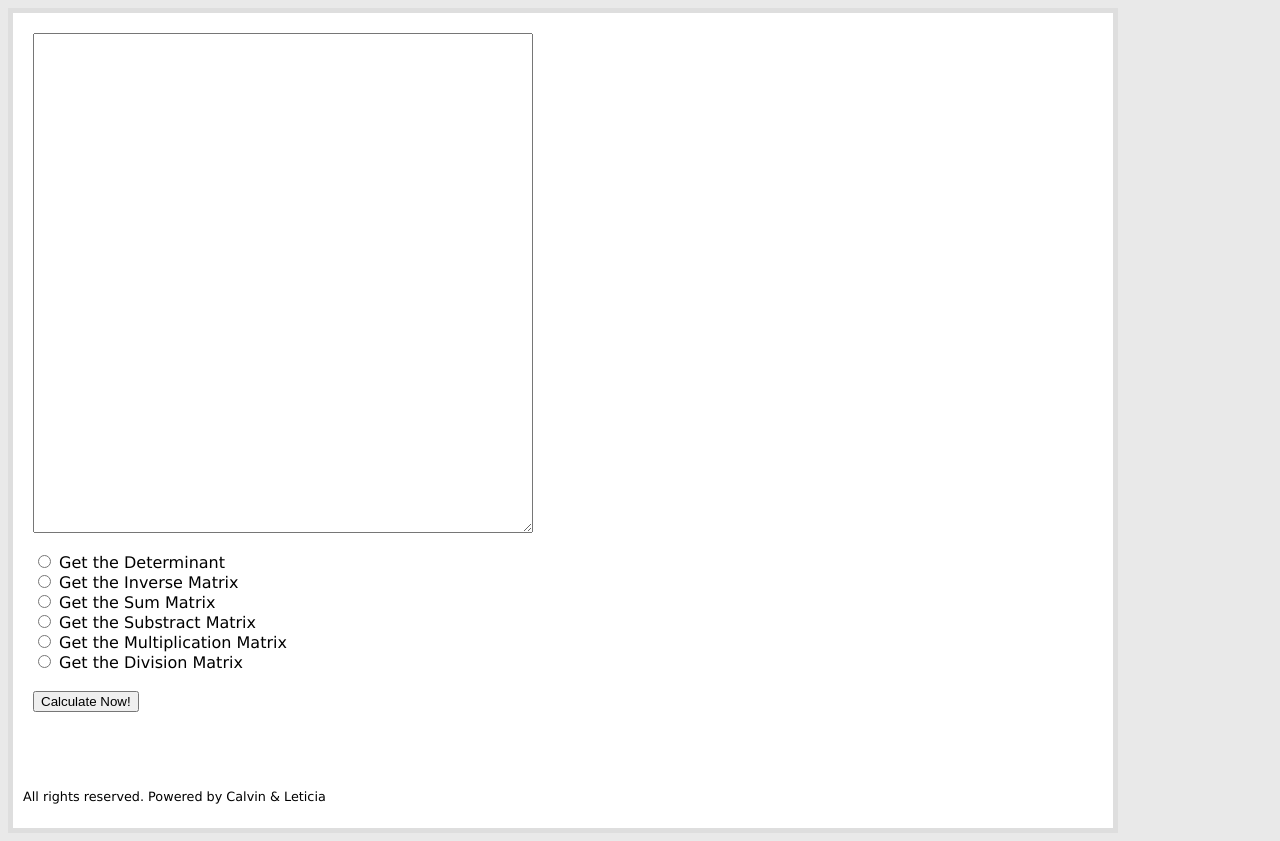
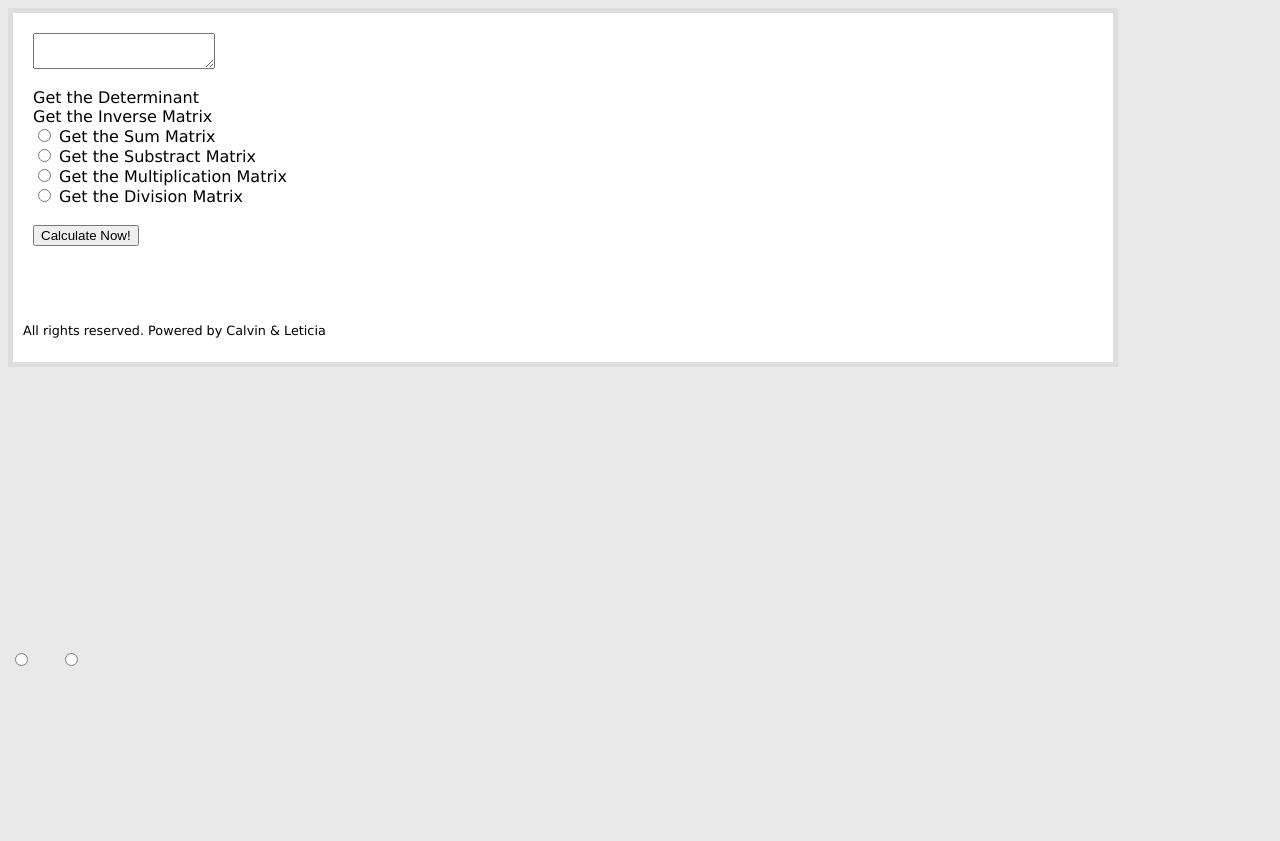
Before and after one commit to calvinvbigyi/Matrix-Calculator, a PHP site: page /includes/template.php in a window 1280 px wide. After the commit the page ends 666 px from the top, so only its background shows below. Run offline with PHP 8.4, Linux system fonts and the light colour scheme; the template is opened without the code that fills it, so the values that code supplies are empty; some libraries are stand-ins or nearby versions.

Commit message:
version0

```diff
--- a/css/StyleSheet.css
+++ b/css/StyleSheet.css
@@ -25,11 +25,37 @@ body p
    padding: 10px;
 }
 
-#result_matrix
+#input_matrix
 {
-    width: 500px;
-    height: 500px;
+    width: 250px;
+    height: 250px;
+    position: absolute;
+    left: 10px;
+    top: 10px;
 
+}
+
+#input_matrix2
+{
+    width: 250px;
+    height: 250px;
+    position: absolute;
+    left: 300px;
+    top: 10px;
+}
+
+#det
+{
+    position: absolute;
+    left: 10px;
+    top: 650px;
+}
+
+#inv
+{
+    position: absolute;
+    left: 60px;
+    top: 650px;
 }
 
 footer
```
Also changed, not shown: index.html (+10 -7 lines).
